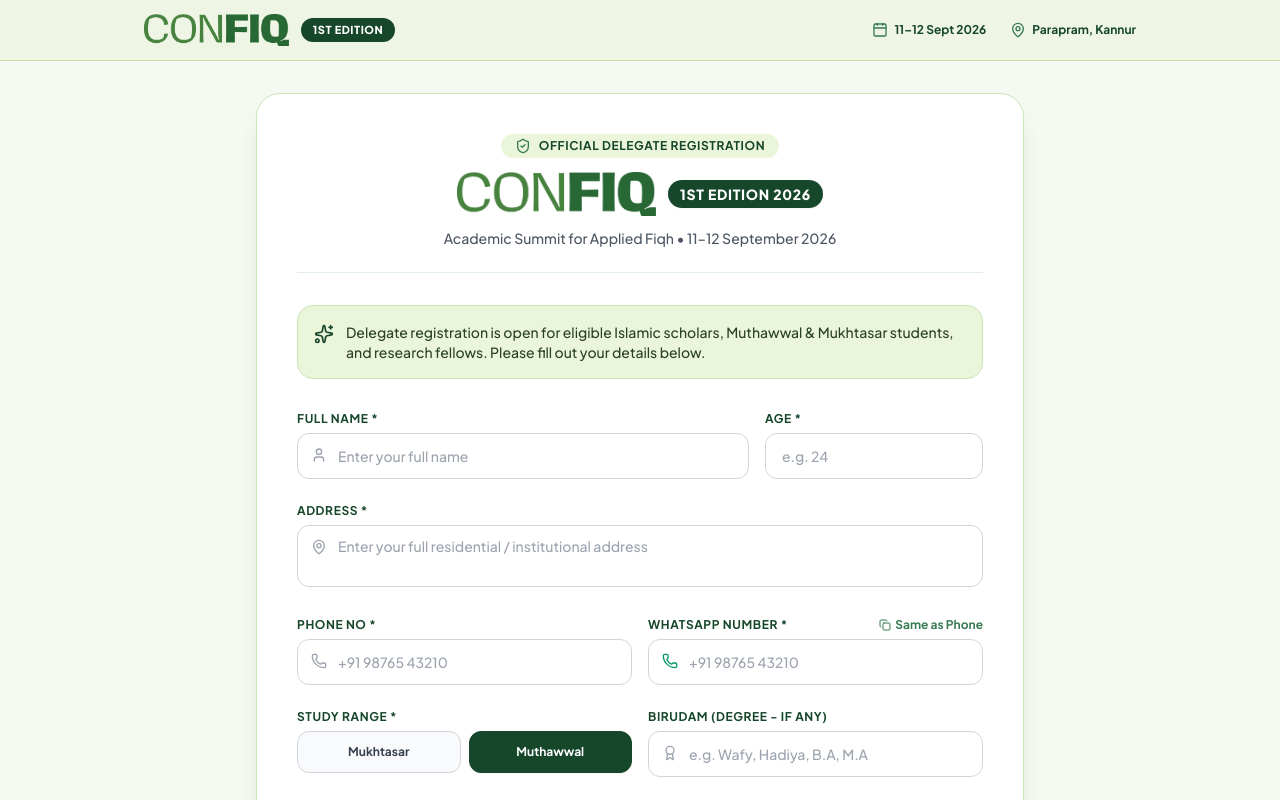
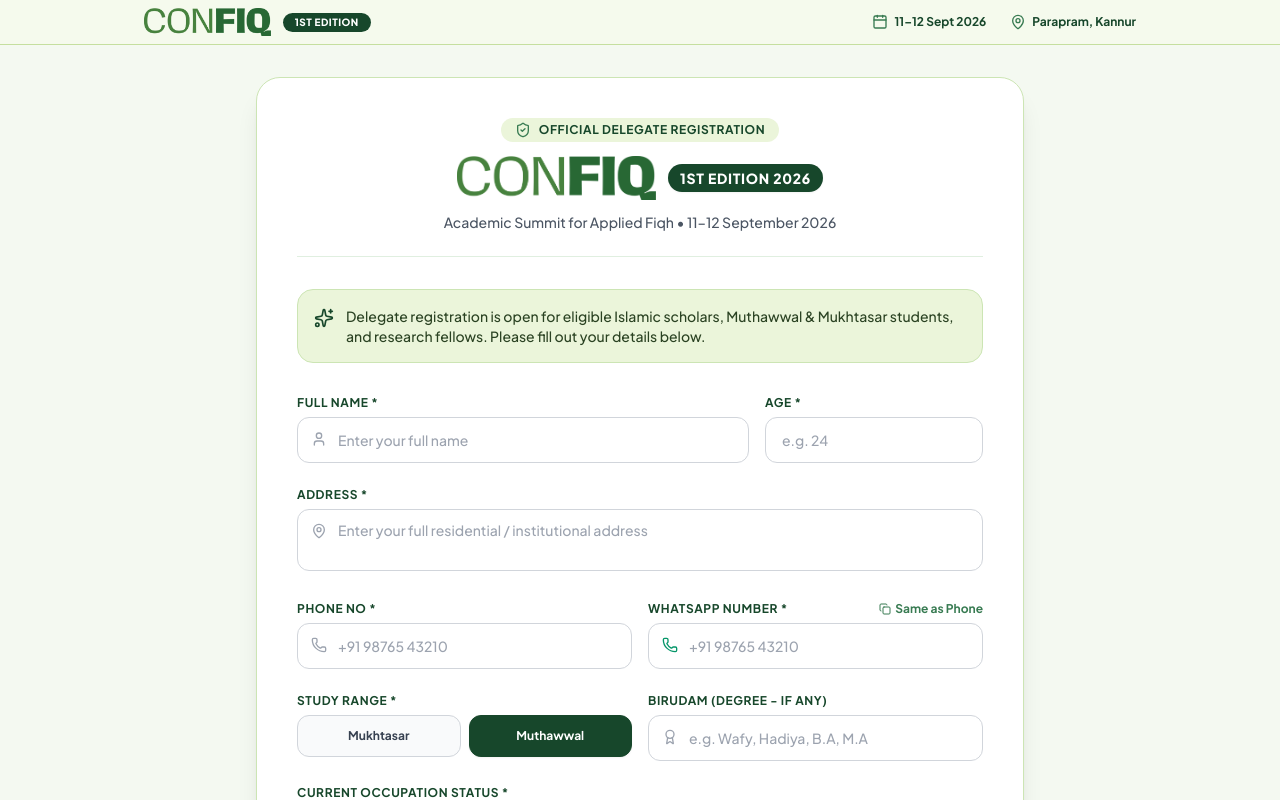
Before and after one commit to Hafeed10/con-registration, a React (Vite) app: page / in a window 1280 px wide. Shown: the top 800 px of the page. Built offline with nearby package versions, Linux system fonts and the light colour scheme; a web font is replaced by a local one.

Commit message:
fix: reduce header vertical padding and height gap for compact navbar

```diff
--- a/src/components/RegistrationPage.jsx
+++ b/src/components/RegistrationPage.jsx
@@ -176,14 +176,14 @@ export default function RegistrationPage({ onOpenAdmin }) {
   return (
     <div className="min-h-screen bg-[#F4F9F1] text-gray-900 flex flex-col font-sans selection:bg-[#17472B] selection:text-white">
 
-      {/* Top Header Bar (Light Green Theme) */}
-      <header className="bg-[#eef5e4]/95 backdrop-blur-md text-[#17472B] border-b border-[#C5DF9F] shadow-xs sticky top-0 z-30">
-        <div className="max-w-5xl mx-auto px-3 sm:px-4 py-2.5 sm:py-3.5 flex items-center justify-between gap-2">
+      {/* Top Header Bar (Light Green Theme - Compact Slim Height) */}
+      <header className="bg-[#f5faed]/95 backdrop-blur-md text-[#17472B] border-b border-[#C5DF9F] shadow-xs sticky top-0 z-30">
+        <div className="max-w-5xl mx-auto px-3 sm:px-4 py-1.5 sm:py-2 flex items-center justify-between gap-2">
 
           {/* Logo & Desktop Edition Badge */}
-          <div className="flex items-center space-x-2.5 sm:space-x-3 select-none shrink-0">
-            <img src={confiqLogo} alt="CON FIQ Logo" className="h-6 sm:h-8 object-contain" />
-            <span className="hidden sm:inline-flex items-center px-2.5 py-0.5 sm:px-3 sm:py-1 rounded-full text-[9px] sm:text-[11px] font-black bg-[#17472B] text-white uppercase tracking-wider shadow-xs whitespace-nowrap shrink-0">
+          <div className="flex items-center space-x-2 sm:space-x-3 select-none shrink-0">
+            <img src={confiqLogo} alt="CON FIQ Logo" className="h-5 sm:h-7 object-contain" />
+            <span className="hidden sm:inline-flex items-center px-2.5 py-0.5 sm:px-3 sm:py-0.5 rounded-full text-[9px] sm:text-[10px] font-black bg-[#17472B] text-white uppercase tracking-wider shadow-xs whitespace-nowrap shrink-0">
               1ST EDITION
             </span>
           </div>
@@ -200,8 +200,8 @@ export default function RegistrationPage({ onOpenAdmin }) {
             </div>
           </div>
 
-          {/* Mobile Edition Badge (Clean right alignment on phones) */}
-          <div className="sm:hidden font-sans text-[10px] font-black bg-[#17472B] text-white px-2.5 py-1 rounded-full shadow-xs whitespace-nowrap shrink-0">
+          {/* Mobile Edition Badge */}
+          <div className="sm:hidden font-sans text-[9px] font-black bg-[#17472B] text-white px-2 py-0.5 rounded-full shadow-xs whitespace-nowrap shrink-0">
             1ST EDITION
           </div>
 
```
